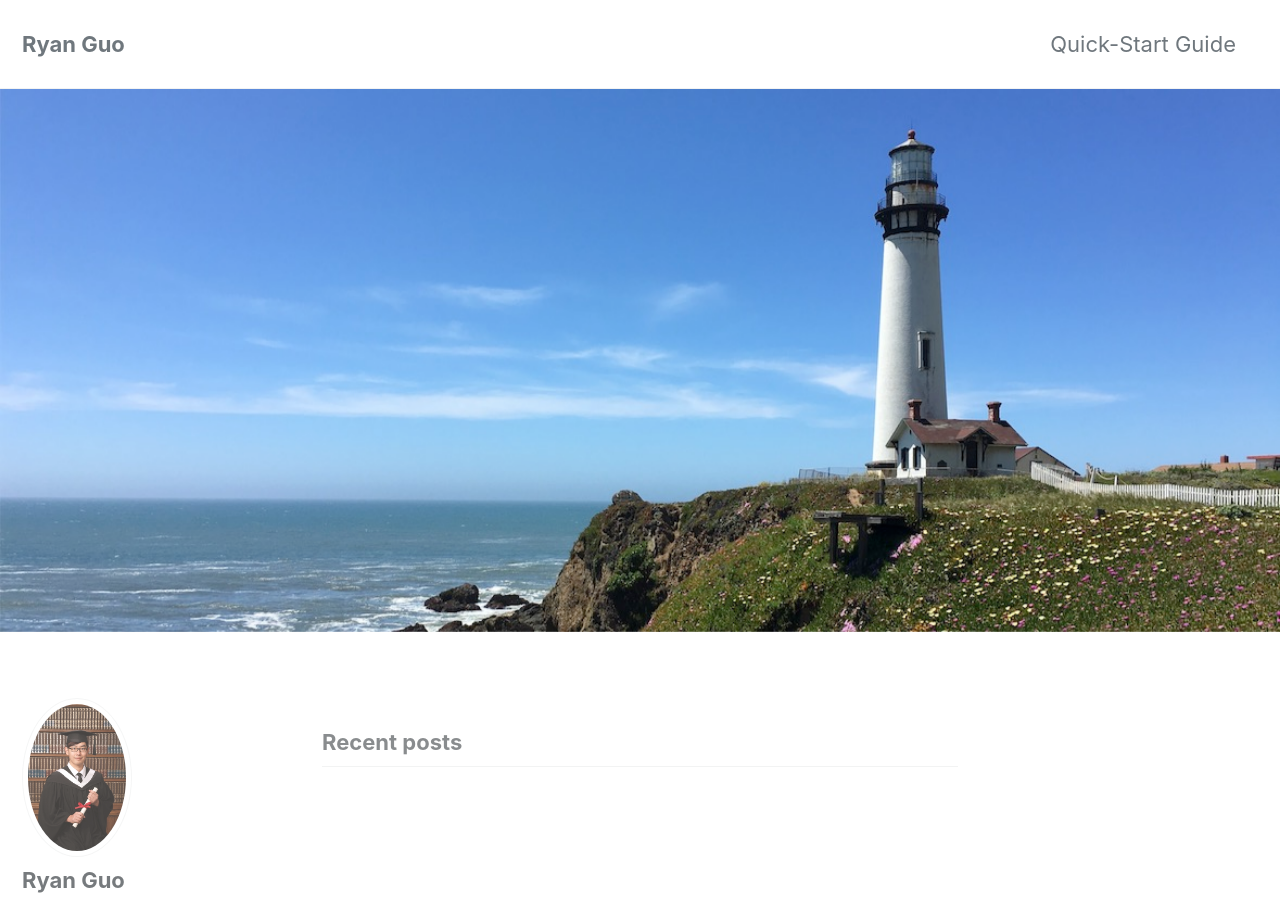
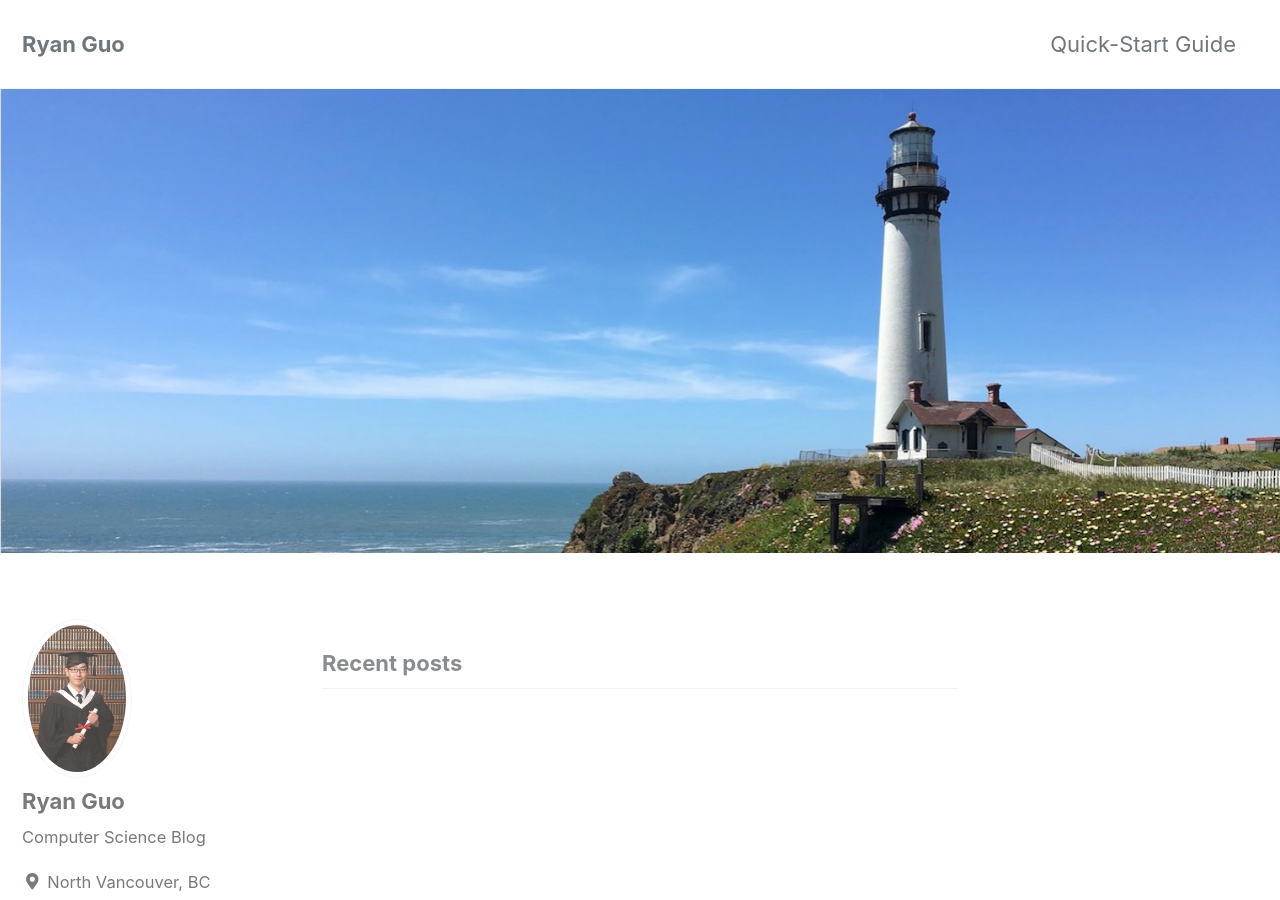
Before and after one commit to ryanchengguo/ryanchengguo.github.io, a Jekyll site: the page built from index.html, in a window 1280 px wide and 900 px high. Built offline with Jekyll 4.4.1, drawn with Linux system fonts in a browser that asks for light colours; cached includes are drawn as plain includes; nearby versions of some CDN libraries; the list of posts is cut into pages by our own code.

Commit message:
change photo size

```diff
--- a/index.html
+++ b/index.html
@@ -2,5 +2,5 @@
 layout: home
 author_profile: true
 header:
-  image: "/images/halfmoonbayphoto.jpg"
+  image: "/images/halfmoonbay.jpg"
 ---
```
Also changed, not shown: images/halfmoonbay.jpg (added), images/halfmoonbayphoto.jpg (deleted).
